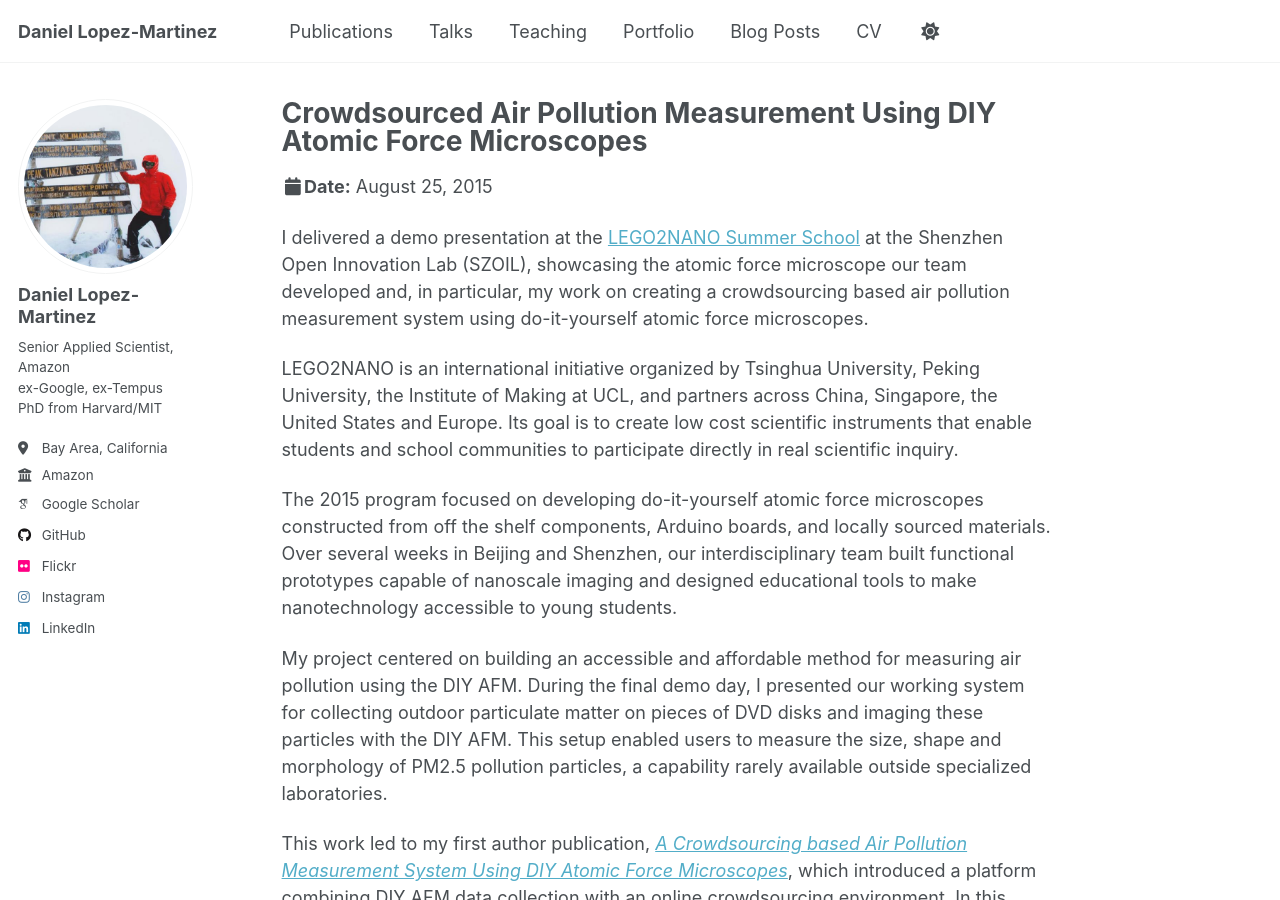
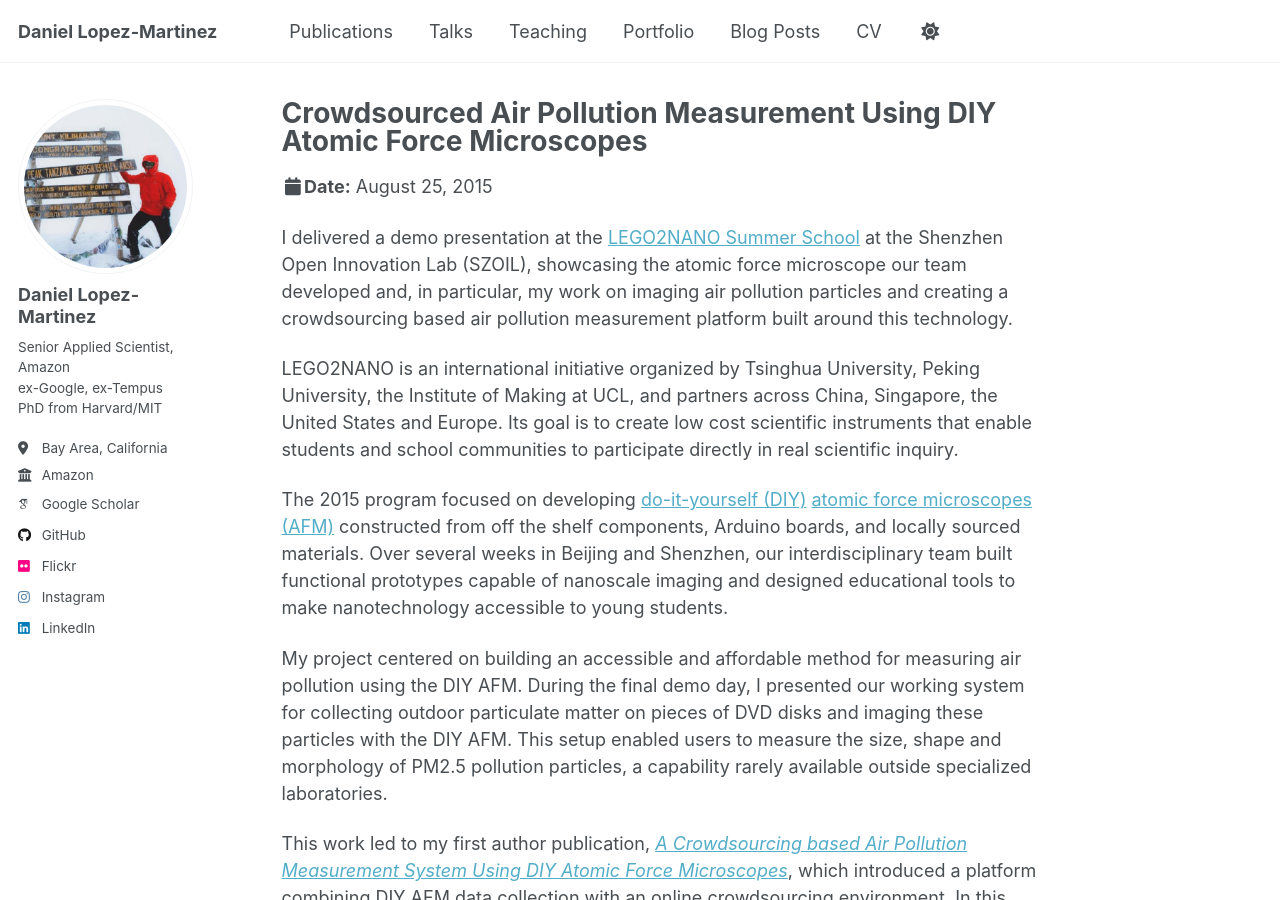
Before and after one commit to daniel-lopezmartinez/daniel-lopezmartinez.github.io, a Jekyll site: the page built from _talks/2015-08-25-lego2nano.md, in a window 1280 px wide and 900 px high. Built offline with Jekyll 4.4.1, drawn with Linux system fonts in a browser that asks for light colours; some web fonts are replaced; a script that is not in the unit is left out.

Commit message:
improvements

```diff
--- a/_talks/2015-08-25-lego2nano.md
+++ b/_talks/2015-08-25-lego2nano.md
@@ -8,11 +8,11 @@ date: 2015-08-25
 location: "Shenzhen, China"
 ---
 
-I delivered a demo presentation at the [LEGO2NANO Summer School](https://www.instituteofmaking.org.uk/research/lego2nano-openafm) at the Shenzhen Open Innovation Lab (SZOIL), showcasing the atomic force microscope our team developed and, in particular, my work on creating a crowdsourcing based air pollution measurement system using do-it-yourself atomic force microscopes.
+I delivered a demo presentation at the [LEGO2NANO Summer School](https://www.instituteofmaking.org.uk/research/lego2nano-openafm) at the Shenzhen Open Innovation Lab (SZOIL), showcasing the atomic force microscope our team developed and, in particular, my work on imaging air pollution particles and creating a crowdsourcing based air pollution measurement platform built around this technology.
 
 LEGO2NANO is an international initiative organized by Tsinghua University, Peking University, the Institute of Making at UCL, and partners across China, Singapore, the United States and Europe. Its goal is to create low cost scientific instruments that enable students and school communities to participate directly in real scientific inquiry.
 
-The 2015 program focused on developing do-it-yourself atomic force microscopes constructed from off the shelf components, Arduino boards, and locally sourced materials. Over several weeks in Beijing and Shenzhen, our interdisciplinary team built functional prototypes capable of nanoscale imaging and designed educational tools to make nanotechnology accessible to young students.
+The 2015 program focused on developing [do-it-yourself (DIY)](https://en.wikipedia.org/wiki/Do_it_yourself) [atomic force microscopes (AFM)](https://en.wikipedia.org/wiki/Atomic_force_microscopy) constructed from off the shelf components, Arduino boards, and locally sourced materials. Over several weeks in Beijing and Shenzhen, our interdisciplinary team built functional prototypes capable of nanoscale imaging and designed educational tools to make nanotechnology accessible to young students.
 
 My project centered on building an accessible and affordable method for measuring air pollution using the DIY AFM. During the final demo day, I presented our working system for collecting outdoor particulate matter on pieces of DVD disks and imaging these particles with the DIY AFM. This setup enabled users to measure the size, shape and morphology of PM2.5 pollution particles, a capability rarely available outside specialized laboratories.
 
```
